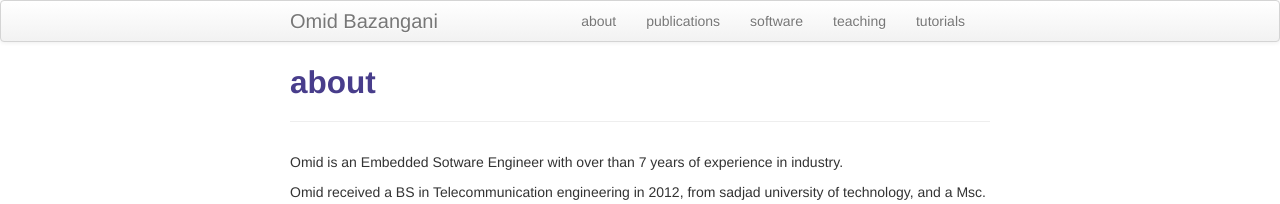
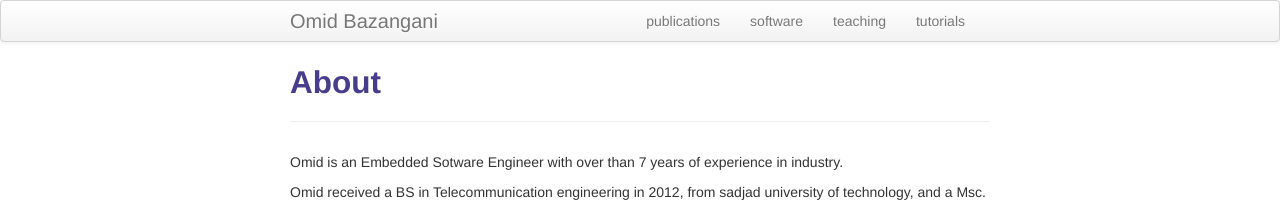
Before and after one commit to Omidbazangani/Omidbazangani.github.io, a Jekyll site: the page built from index.md, in a window 1280 px wide. Shown: the top 204 px of the page. Built offline with Jekyll 4.4.1, drawn with Linux system fonts in a browser that asks for light colours.

Commit message:
edite  About

```diff
--- a/_includes/themes/twitter/default.html
+++ b/_includes/themes/twitter/default.html
@@ -35,7 +35,7 @@
         <div class="container-narrow">
           <a class="brand" href="{{ HOME_PATH }}">{{ site.title }}</a>
           <ul class="nav">
-              <li><a href="{{ BASE_PATH }}/about.html">about</a></li>
+
               <li><a href="{{ BASE_PATH }}/pubs.html">publications</a></li>
 
               <li><a href="{{ BASE_PATH }}/software.html">software</a></li>
--- a/index.md
+++ b/index.md
@@ -1,6 +1,6 @@
 ---
 layout: page
-title: about
+title: About
 description: Omid Bazangani is an Embedded Software Engineer
 ---
 
```
